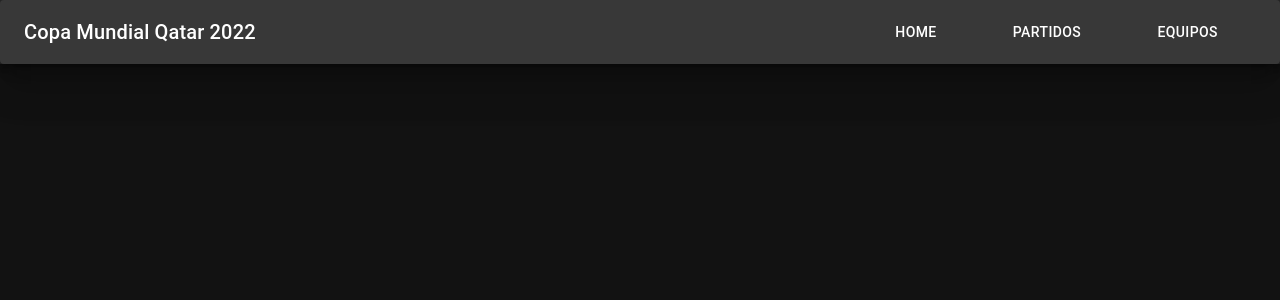
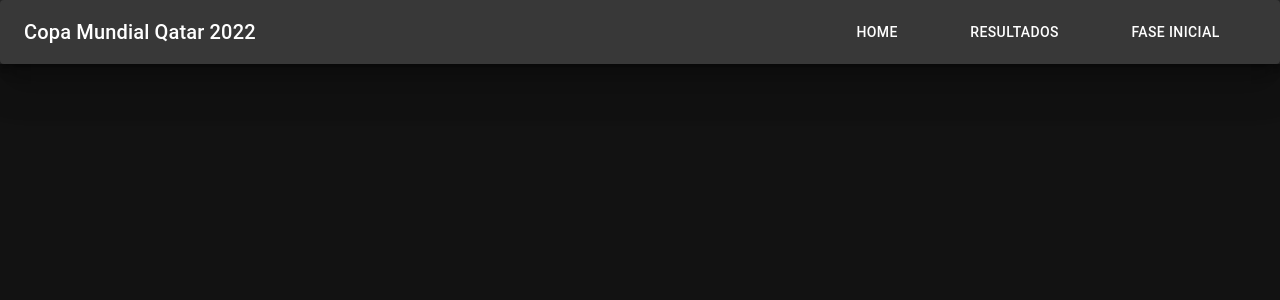
Before and after one commit to gguzmann/mundialQatar, a React (Vite) app: page / in a window 1280 px wide. Shown: the top 300 px of the page. Built offline with nearby package versions, Linux system fonts and the light colour scheme.

Commit message:
progress match

```diff
--- a/src/components/Match.jsx
+++ b/src/components/Match.jsx
@@ -4,24 +4,30 @@ import React from 'react'
 export const Match = ({ match }) => {
 
     const fecha = new Date(match.datetime)
-    const dia = new Date(match.datetime).toLocaleDateString("es-CL", { weekday: 'short',  month: 'numeric', day: 'numeric' })
+    const dia = new Date(match.datetime).toLocaleDateString("es-CL", { weekday: 'short', month: 'numeric', day: 'numeric' })
     const hora = fecha.getHours() + ':00'
     const hoy = new Date()
 
-        console.log('hoy', hoy.getHours())
-        console.log('fecha', fecha.getHours() )
+    console.log('hoy', hoy.getDate())
+    console.log('fecha', fecha.getHours())
     return (
         <>
             <Paper sx={{ display: 'flex', m: 2, p: 2 }}>
                 <Box sx={{ flexGrow: 1, display: 'flex', alignItems: 'center' }}>
                     <Box>
                         <div>{dia}</div>
-                        <div>{hora}</div>
-                        {hoy.getDay() == new Date(match.datetime).getDay()
-                        && hoy.getHours() > fecha.getHours() && hoy.getHours() <= fecha.getHours() + 2 ?
-                         <LinearProgress />
-                         :
-                          '' }
+                        {
+                            hoy >= new Date(match.datetime) ?
+                                'Finalizado'
+                                :
+                                <div>{hora}</div>
+
+                        }
+                        {hoy.getDate() == new Date(match.datetime).getDate()
+                            && hoy.getHours() > fecha.getHours() && hoy.getHours() < fecha.getHours() + 2 ?
+                            <LinearProgress />
+                            :
+                            ''}
                     </Box>
                 </Box>
                 <Box sx={{ flexGrow: 10 }}>
--- a/src/components/NavBar.jsx
+++ b/src/components/NavBar.jsx
@@ -12,8 +12,8 @@ export const NavBar = () => {
       <Toolbar>
         <Typography variant='h6' component='div' sx={{ flexGrow: 10 }}>Copa Mundial Qatar 2022</Typography>
         <Button color="inherit" onClick={() => navigation('/home')} sx={{ flexGrow: 1 }}>Home</Button>
-        <Button color="inherit" onClick={() => navigation('/partidos')} sx={{ flexGrow: 1 }}>Partidos</Button>
-        <Button color="inherit" onClick={() => navigation('/equipos')} sx={{ flexGrow: 1 }}>Equipos</Button>
+        <Button color="inherit" onClick={() => navigation('/partidos')} sx={{ flexGrow: 1 }}>Resultados</Button>
+        <Button color="inherit" onClick={() => navigation('/equipos')} sx={{ flexGrow: 1 }}>Fase inicial</Button>
         {/* <Button color="inherit" onClick={() => navigation('/test')} sx={{ flexGrow: 1 }}>Login</Button> */}
       </Toolbar>
       </Paper>
--- a/src/components/Partidos.jsx
+++ b/src/components/Partidos.jsx
@@ -22,9 +22,6 @@ export const Partidos = () => {
 
   return (
     <Box sx={{mx: '15%'}}>
-      <div>Partidos</div>
-
-
       {
         partidos.map((match, i) => <Match key={i} match={match} />)
       }
```
